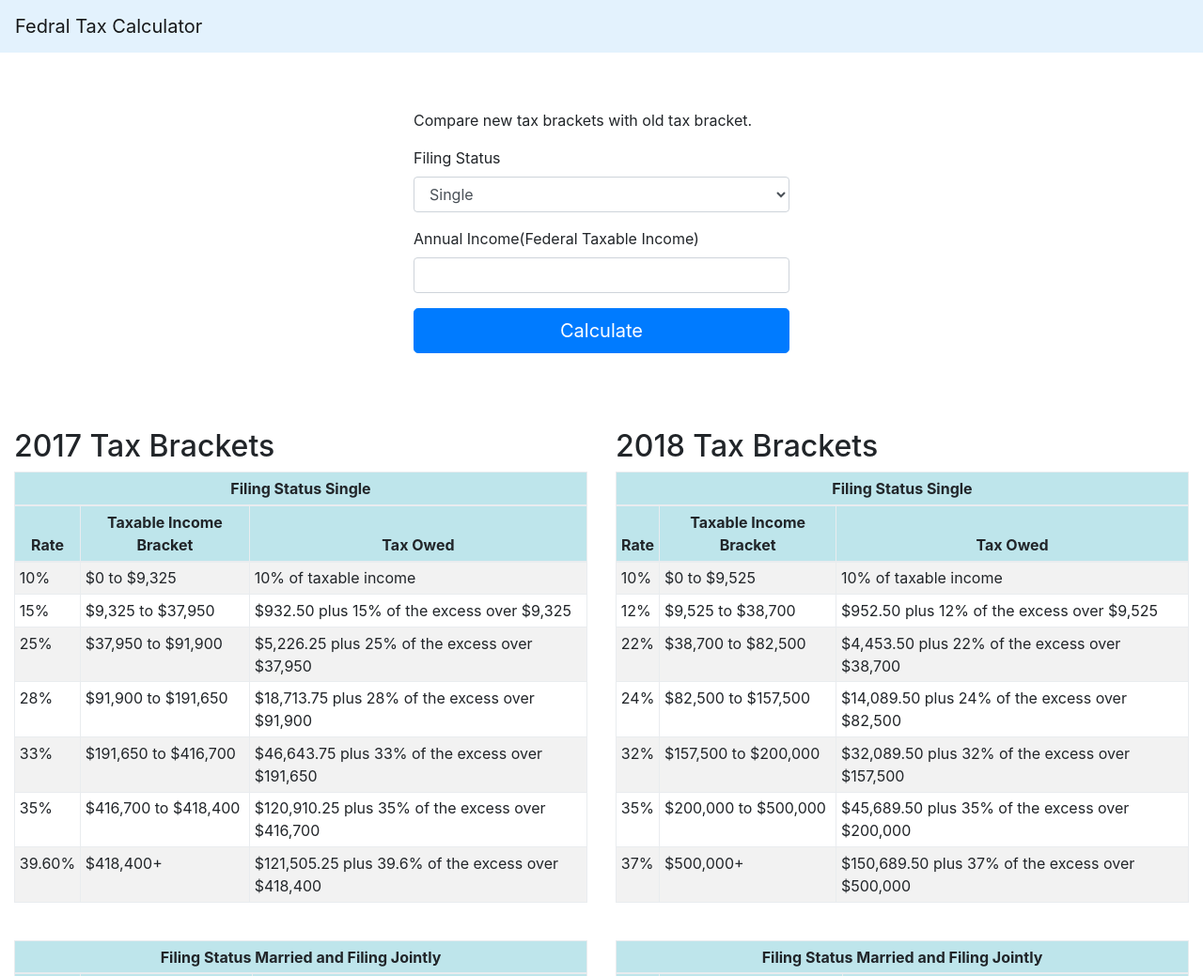
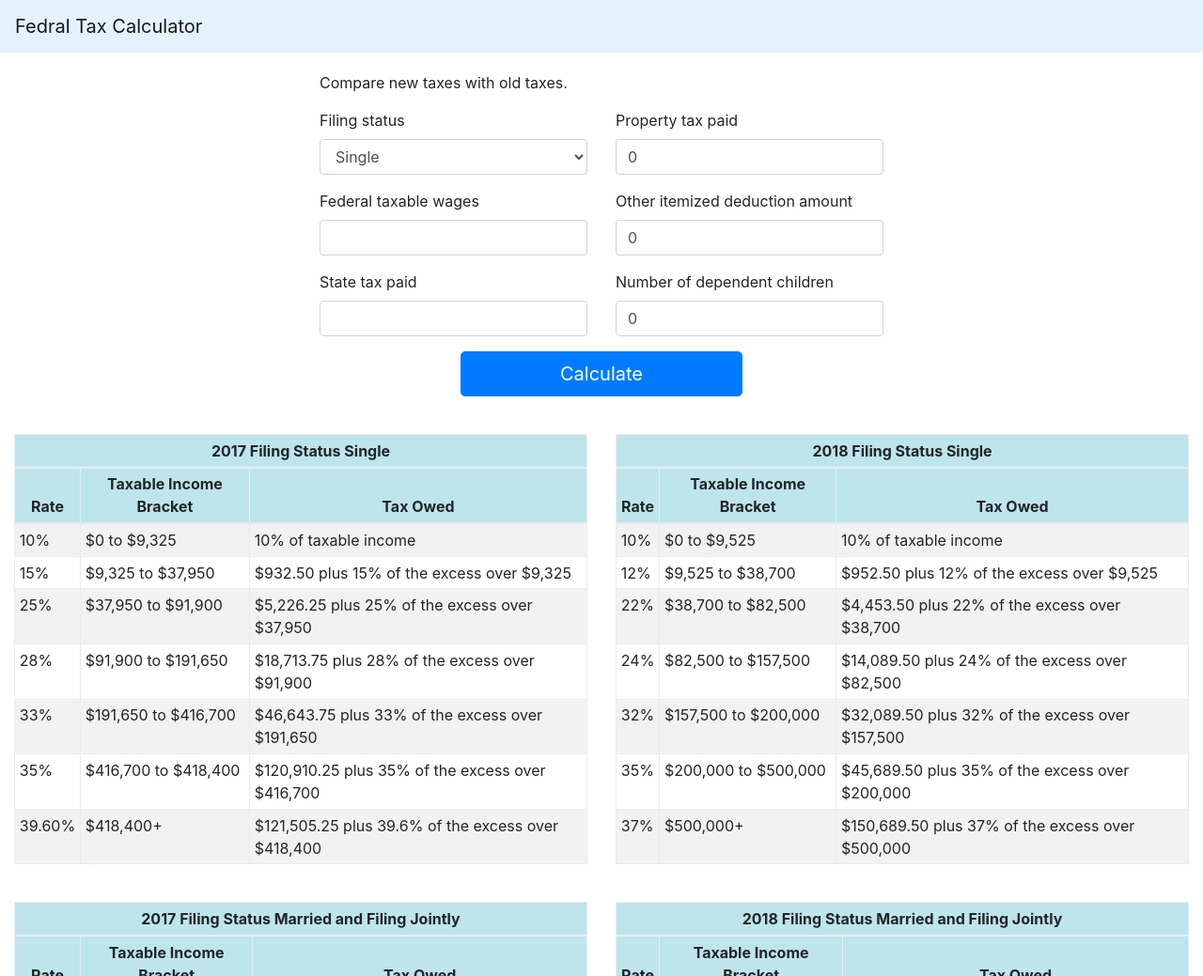
Before and after one commit to kiranyellanki/federal-tax-calculator, a plain HTML site: page index.html in a window 1280 px wide. Shown: the top 1039 px of the page at 94% size. Drawn offline with nearby package versions, Linux system fonts and the light colour scheme.

Commit message:
Added more fields to make use of calculator for everyone.

```diff
--- a/index.html
+++ b/index.html
@@ -15,12 +15,8 @@
 
       .form-container {
         width:100%;
-        margin:60px 0 80px 0;
-      }
-
-      .form-content {
-        max-width: 400px;
-        margin: 0 auto;
+        max-width: 600px;
+        margin:20px auto 40px auto;
       }
 
       .results {
@@ -36,6 +32,11 @@
       .table {
         margin-bottom: 40px;
       }
+
+      .calculate-btn-container {
+        width: 300px;
+        margin: 0 auto;
+      }
     </style>
     <!-- Global site tag (gtag.js) - Google Analytics -->
     <script async src="https://www.googletagmanager.com/gtag/js?id=UA-16601612-3"></script>
@@ -47,8 +48,20 @@
       gtag('config', 'UA-16601612-3');
     </script>
 
+    <script type="text/javascript">
+      _linkedin_data_partner_id = "180852";
+    </script>
+    <script type="text/javascript">
+      (function(){var s = document.getElementsByTagName("script")[0];
+      var b = document.createElement("script");
+      b.type = "text/javascript";b.async = true;
+      b.src = "https://snap.licdn.com/li.lms-analytics/insight.min.js";
+      s.parentNode.insertBefore(b, s);})();
+    </script>
+    <noscript>
+      <img height="1" width="1" style="display:none;" alt="" src="https://dc.ads.linkedin.com/collect/?pid=180852&fmt=gif" />
+    </noscript>
   </head>
-
   <body>
     <!-- <script async src="//pagead2.googlesyndication.com/pagead/js/adsbygoogle.js"></script> -->
     <!-- Federal Tax Leaderboard -->
@@ -64,24 +77,51 @@
     </nav>
 
     <div class="container-fluid">
+      <div class="form-container">
+        <p>Compare new taxes with old taxes.</p>
         <div class="row">
-        <div class="col">
-          <div class="form-container">
-            <div class="form-content">
-              <p>Compare new tax brackets with old tax bracket.</p>
+          <div class="col-12 col-lg-6 col-md-6 col-sm-12">
             <div class="form-group">
-                <label for="filingType">Filing Status</label>
+              <label for="filingType">Filing status</label>
               <select id="filingType" name="filingType" class="form-control">
                 <option value="single">Single</option>
                 <option value="family">Married Filing Jointly</option>
               </select>
             </div>
+
             <div class="form-group">
-                <label for="income">Annual Income(Federal Taxable Income)</label>
+              <label for="income">Federal taxable wages</label>
               <input name="income" type="number" class="form-control"/>
             </div>
+
+            <div class="form-group">
+              <label for="state_tax">State tax paid</label>
+              <input name="state_tax" type="number" class="form-control"/>
+            </div>
+          </div>
+          <div class="col-12 col-lg-6 col-md-6 col-sm-12">
+            <div class="form-group">
+              <label for="property_tax">Property tax paid</label>
+              <input name="property_tax" type="number" class="form-control" value="0"/>
+            </div>
+
+            <div class="form-group">
+              <label for="other_itemized">Other itemized deduction amount</label>
+              <input name="other_itemized" type="number" class="form-control" value="0"
+                data-toggle="tooltip" data-placement="right"
+                title="mortgage interest and any other tax exemptable amount."/>
+            </div>
+
+            <div class="form-group">
+              <label for="dependents_count">Number of dependent children</label>
+              <input name="dependents_count" type="number" class="form-control" value="0"/>
+            </div>
+          </div>
+        </div>
+        <div class="calculate-btn-container">
           <button id="calculate" type="button" class="btn btn-primary btn-lg btn-block">Calculate</button>
-
+        </div>
+        <div class="row">
           <table class="results table table-sm table-bordered">
             <thead class="table-success">
               <tr>
@@ -100,15 +140,12 @@
           </table>
         </div>
       </div>
-        </div>
-      </div>
       <div class="row">
-        <div class="col col-lg-6 col-md-12 col-sm-12 col-xs-12">
-          <h2>2017 Tax Brackets</h2>
+        <div class="col col-lg-6 col-md-12 col-sm-12">
           <table class="table table-sm table-bordered table-striped table-responsive">
             <thead class="table-info">
               <tr>
-                <th colspan="3" class="th-center">Filing Status Single</th>
+                <th colspan="3" class="th-center">2017 Filing Status Single</th>
               </tr>
               <tr>
                 <th class="th-center">Rate</th>
@@ -155,12 +192,11 @@
             </tbody>
           </table>
         </div>
-        <div class="col col-lg-6 col-md-12 col-sm-12 col-xs-12">
-          <h2>2018 Tax Brackets</h2>
+        <div class="col col-lg-6 col-md-12 col-sm-12">
           <table class="table table-sm table-bordered table-striped table-responsive">
             <thead class="table-info">
               <tr>
-                <th colspan="3" class="th-center">Filing Status Single</th>
+                <th colspan="3" class="th-center">2018 Filing Status Single</th>
               </tr>
               <tr>
                 <th class="th-center">Rate</th>
@@ -213,7 +249,7 @@
           <table class="table table-sm table-bordered table-striped table-responsive">
             <thead class="table-info">
               <tr>
-                <th colspan="3" class="th-center">Filing Status Married and Filing Jointly</th>
+                <th colspan="3" class="th-center">2017 Filing Status Married and Filing Jointly</th>
               </tr>
               <tr>
                 <th class="th-center">Rate</th>
@@ -264,7 +300,7 @@
           <table class="table table-sm table-bordered table-striped table-responsive table-responsive-md">
             <thead class="table-info">
               <tr>
-                <th colspan="3" class="th-center">Filing Status Married and Filing Jointly</th>
+                <th colspan="3" class="th-center">2018 Filing Status Married and Filing Jointly</th>
               </tr>
               <tr>
                 <th class="th-center">Rate</th>
@@ -314,6 +350,8 @@
       </div>
     </div>
     <script src="https://code.jquery.com/jquery-2.2.4.min.js" integrity="sha256-BbhdlvQf/xTY9gja0Dq3HiwQF8LaCRTXxZKRutelT44=" crossorigin="anonymous"></script>
+    <script src="https://cdnjs.cloudflare.com/ajax/libs/popper.js/1.12.3/umd/popper.min.js" integrity="sha384-vFJXuSJphROIrBnz7yo7oB41mKfc8JzQZiCq4NCceLEaO4IHwicKwpJf9c9IpFgh" crossorigin="anonymous"></script>
+<script src="https://maxcdn.bootstrapcdn.com/bootstrap/4.0.0-beta.2/js/bootstrap.min.js" integrity="sha384-alpBpkh1PFOepccYVYDB4do5UnbKysX5WZXm3XxPqe5iKTfUKjNkCk9SaVuEZflJ" crossorigin="anonymous"></script>
     <script type="text/javascript">
       const TAX_INFO = {
         family: {
@@ -336,6 +374,24 @@
             limits: [9525, 29175, 43800, 75000, 42500, 300000, null]
           }
         }
+      };
+
+      const STANDARD_DEDUCTIONS = {
+        family: {
+          old: 12700,
+          new: 24000,
+        },
+        single: {
+          old: 6350,
+          new: 12000,
+        },
+      };
+
+      const PERSONAL_EXEMPTION = 4050;
+
+      const TAX_TYPE = {
+        OLD: 'old',
+        NEW: 'new',
       };
 
       function getTotalTax(income, {percentages, limits}) {
@@ -362,25 +418,50 @@
         return ((amount*100)/totalAmount).toFixed(2);
       }
 
+      function getTotalDeductions(taxType) {
+        const filingType = $('#filingType').val();
+        const stateTax = parseInt($('input[name=state_tax]').val(), 10);
+        const propertyTax = parseInt($('input[name=property_tax]').val(), 10);
+        let totalItemizedDeduction = parseInt($('input[name=other_itemized]').val(), 10);
+        let dependentsCount = parseInt($('input[name=dependents_count]').val(), 10);
+        dependentsCount = dependentsCount + (filingType === 'single' ? 1 : 2);
+
+        const personalExemptions = TAX_TYPE.OLD === taxType ? dependentsCount * PERSONAL_EXEMPTION : 0;
+
+        if (TAX_TYPE.OLD === taxType) {
+          totalItemizedDeduction += stateTax + propertyTax;
+        } else {
+          totalItemizedDeduction += Math.min(10000, (stateTax + propertyTax));
+        }
+
+        return Math.max(STANDARD_DEDUCTIONS[filingType][taxType], totalItemizedDeduction) + personalExemptions;
+      }
+
       $('#calculate').click(() => {
-        const income = parseInt($('input').val(), 10);
+        const income = parseInt($('input[name=income]').val(), 10);
         const filingType = $('#filingType').val();
 
         if (!income) {
           return;
         }
-
-        const oldTax = getTotalTax(income, TAX_INFO[filingType].old).toFixed(2);
-        const newTax = getTotalTax(income, TAX_INFO[filingType].new).toFixed(2);
-        const oldTaxPercentage = getPecentage(oldTax, income);
-        const newTaxPercentage = getPecentage(newTax, income);
+        gtag('event', 'calculate');
+        const oldTaxableIncome = Math.max((income - getTotalDeductions(TAX_TYPE.OLD)), 0);
+        const newTaxableIncome = Math.max((income - getTotalDeductions(TAX_TYPE.NEW)), 0);
+        const oldTax = getTotalTax(oldTaxableIncome, TAX_INFO[filingType][TAX_TYPE.OLD]).toFixed(2);
+        const newTax = getTotalTax(newTaxableIncome, TAX_INFO[filingType][TAX_TYPE.NEW]).toFixed(2);
+        const oldTaxPercentage = getPecentage(oldTax, oldTaxableIncome);
+        const newTaxPercentage = getPecentage(newTax, newTaxableIncome);
         const savings = (oldTax - newTax).toFixed(2);
-        const savingsPercentage = getPecentage(savings, income);
 
         $('#old').text(`${currencyFormat(oldTax)} (${oldTaxPercentage}%)`);
         $('#new').text(`${currencyFormat(newTax)} (${newTaxPercentage}%)`);
-        $('#savings').text(`${currencyFormat(savings)} (${savingsPercentage}%)`);
+        $('#savings').text(`${currencyFormat(savings)}`);
         $('.results').show();
+      });
+
+      $('input[name=other_itemized]').tooltip({
+        placement: "top",
+        trigger: "focus"
       });
     </script>
   </body>
```
Lines whose indentation alone changed are shown as unchanged.
